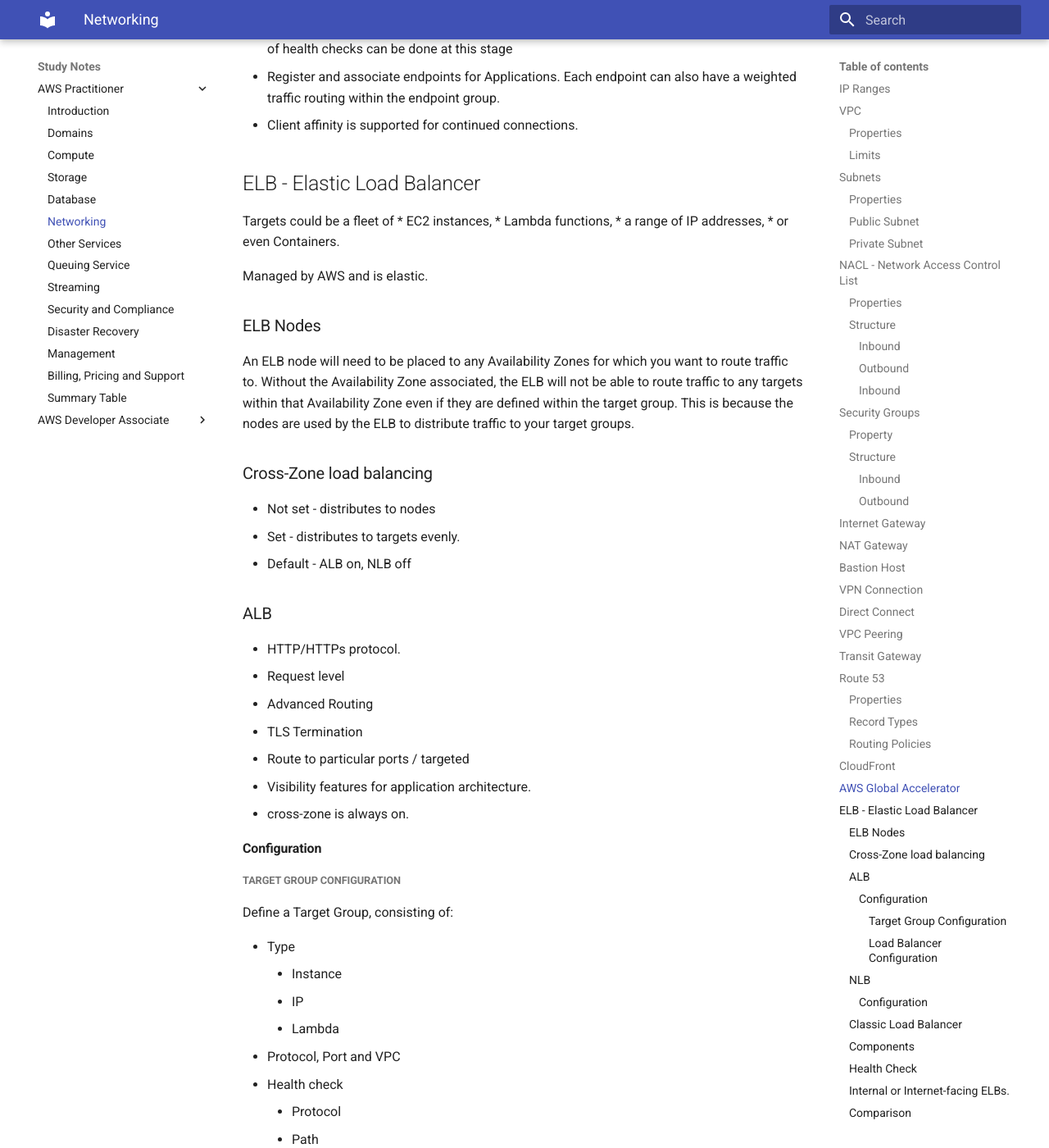
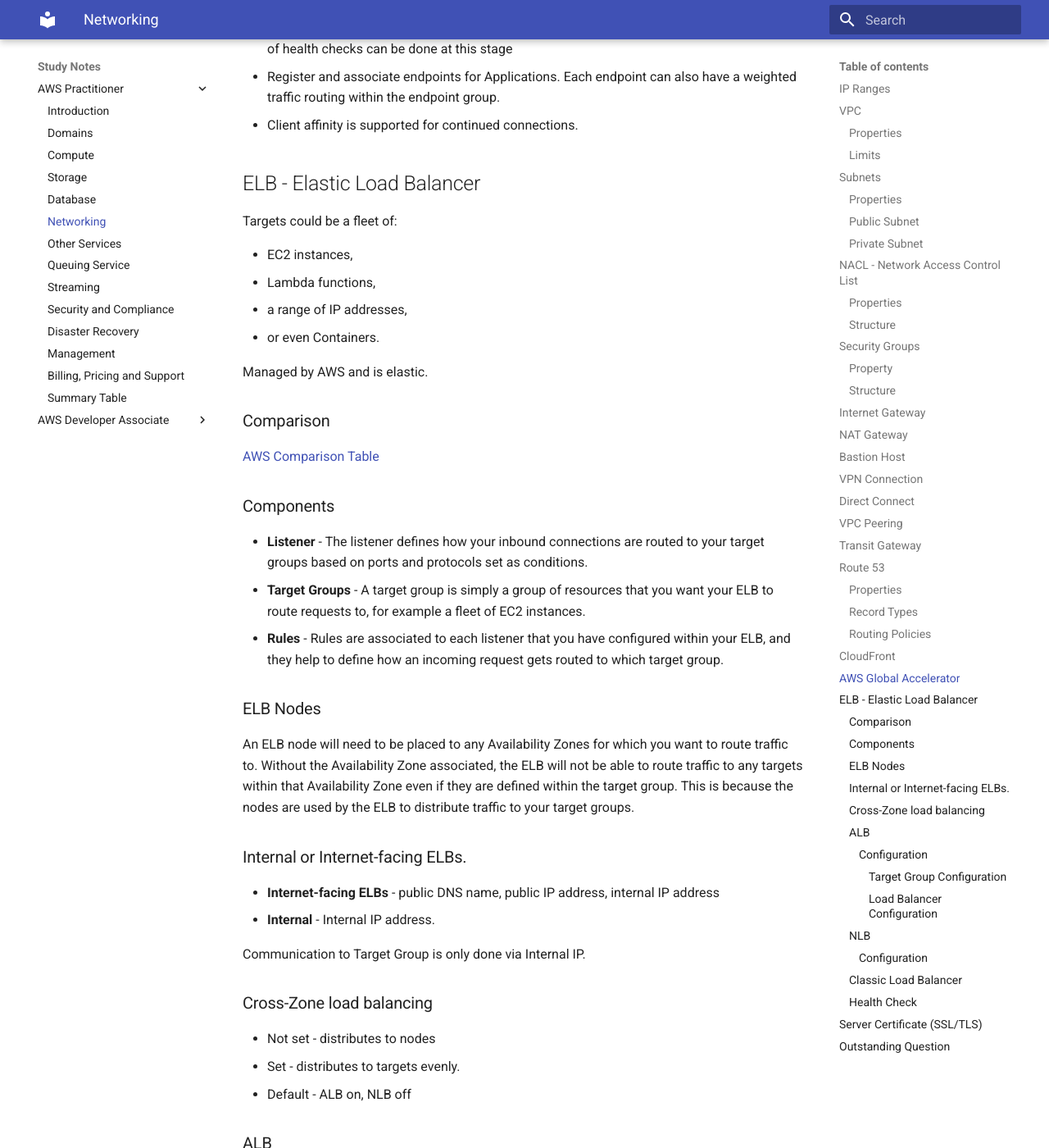
Before and after one commit to syed-islam/syed-islam.github.io, an MkDocs documentation site: the page built from docs/notes/aws-practitioner/networking.md, in a window 1280 px wide and 1400 px high, scrolled down 7313 px. Shown: the whole window at 82% size. Built offline with MkDocs 1.6.1 and Material for MkDocs 9.7.7, drawn with Linux system fonts in a browser that asks for light colours; some of the changed text lies outside the part shown.

Commit message:
Networking fix.

```diff
--- a/docs/notes/aws-practitioner/networking.md
+++ b/docs/notes/aws-practitioner/networking.md
@@ -2,6 +2,7 @@
 
 ## IP Ranges
 Reserved addresses with subnet 10.0.1.0/24
+
  * 10.0.1.0 - Network
  * 10.0.1.1 - AWS Routing
  * 10.0.1.2 - AWS DNS
@@ -47,22 +48,15 @@ Reserved addresses with subnet 10.0.1.0/24
  * Evaluation stops at first match of a rule.
 
 ### Structure
-#### Inbound
- * Rule Number
- * Type (HTTP)
- * Protocol (TCP)
- * Port Range (80)
- * Source (0.0.0.0/-)
- * Action (Allow/Deny)
 
-#### Outbound
-#### Inbound
- * Rule Number
- * Type (HTTP)
- * Protocol (TCP)
- * Port Range (80)
- * Destination (0.0.0.0/-)
- * Action (Allow/Deny)
+| Inbound | Outbound |
+| ------| ------ |
+ Rule Number | Rule Number|
+ Type (HTTP) | Type (HTTP)|
+ Protocol (TCP) | Protocol (TCP)|
+ Port Range (80) | Port Range (80)|
+ Source (0.0.0.0/-) | Destination (0.0.0.0/-)|
+ Action (Allow/Deny)| Action (Allow/Deny)|
 
 ## Security Groups
 ### Property
@@ -158,6 +147,7 @@ Reserved addresses with subnet 10.0.1.0/24
 |PTR| Map IP to domain name |
 
 **Alias** is a route 53 specific extension to DNS. Routes traffic to:
+
  * S3 buckets
  * ELBs
  * Elastic Beanstalk
@@ -204,7 +194,8 @@ Reserved addresses with subnet 10.0.1.0/24
 *  Client affinity is supported for continued connections.
 
 ## ELB - Elastic Load Balancer
-Targets could be a fleet of
+Targets could be a fleet of:
+
  * EC2 instances,
  * Lambda functions,
  * a range of IP addresses,
@@ -212,8 +203,26 @@ Targets could be a fleet of
 
 Managed by AWS and is elastic.
 
+
+### Comparison
+[AWS Comparison Table](https://aws.amazon.com/elasticloadbalancing/features/#compare)
+
+### Components
+ * **Listener** - The listener defines how your inbound connections are routed to your target groups based on ports and protocols set as conditions.
+ * **Target Groups** - A target group is simply a group of resources that you want your ELB to route requests to, for example a fleet of EC2 instances.
+ * **Rules** - Rules are associated to each listener that you have configured within your ELB, and they help to define how an incoming request gets routed to which target group.
+
+
+
 ### ELB Nodes
 An ELB node will need to be placed to any Availability Zones for which you want to route traffic to. Without the Availability Zone associated, the ELB will not be able to route traffic to any targets within that Availability Zone even if they are defined within the target group. This is because the nodes are used by the ELB to distribute traffic to your target groups.
+
+### Internal or Internet-facing ELBs.
+ * **Internet-facing ELBs** - public DNS name, public IP address, internal IP address
+ * **Internal** - Internal IP address.
+
+Communication to Target Group is only done via Internal IP.
+
 
 ### Cross-Zone load balancing
  * Not set - distributes to nodes
@@ -278,6 +287,7 @@ Once a connection is established, the connection remains open for the duration o
  * Security Group for the Load Balancer
  * Configure Routing to Target Group
 
+
 ### Classic Load Balancer
  * Classic environment
  * Operates at both request and connection level.
@@ -285,23 +295,9 @@ Once a connection is established, the connection remains open for the duration o
 !!! note
     For target we select EC2 instances directly and not target groups.
 
-### Components
- * **Listener** - The listener defines how your inbound connections are routed to your target groups based on ports and protocols set as conditions.
- * **Target Groups** - A target group is simply a group of resources that you want your ELB to route requests to, for example a fleet of EC2 instances.
- * **Rules** - Rules are associated to each listener that you have configured within your ELB, and they help to define how an incoming request gets routed to which target group.
 
 ### Health Check
 Health checks. The ELB associates a health check that is performed against the resources defined within the target group. These health checks allow the ELB to contact each target using a specific protocol to receive a response. If no response is received within a set of thresholds, then the ELB will mark the target as unhealthy and stop sending traffic to that target.
-
-### Internal or Internet-facing ELBs.
- * **Internet-facing ELBs** - public DNS name, public IP address, internal IP address
- * **Internal** - Internal IP address.
-
-Communication to Target Group is only done via Internal IP.
-
-### Comparison
-[AWS Comparison Table](https://aws.amazon.com/elasticloadbalancing/features/#compare)
-
 
 
 ## Server Certificate (SSL/TLS)
```
Also changed, not shown: other parts of docs/notes/aws-practitioner/networking.md (+6 -11 lines), docs/notes/aws-practitioner/database.md (+0 -7 lines).
